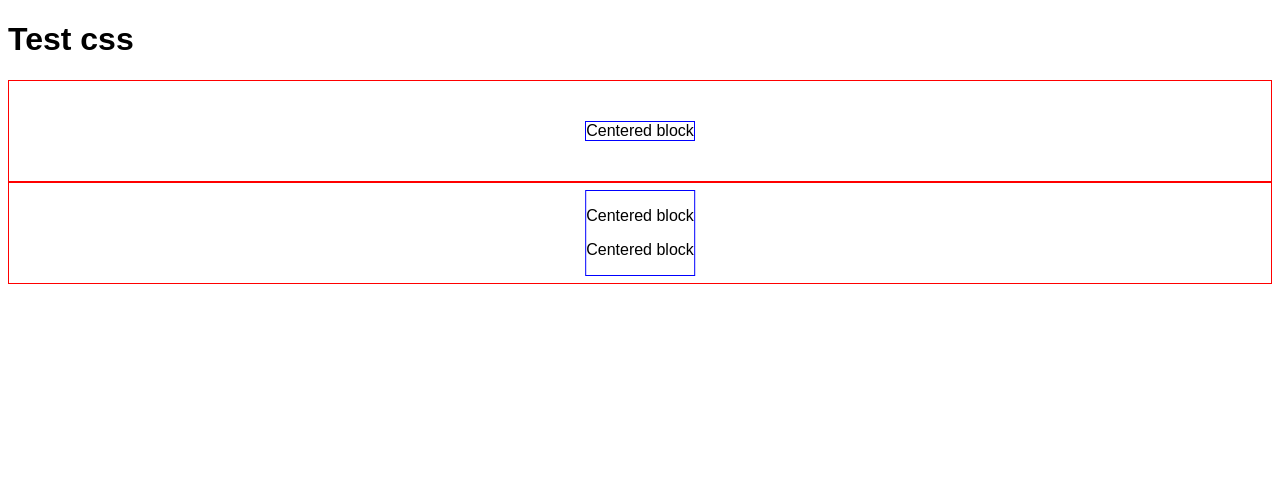
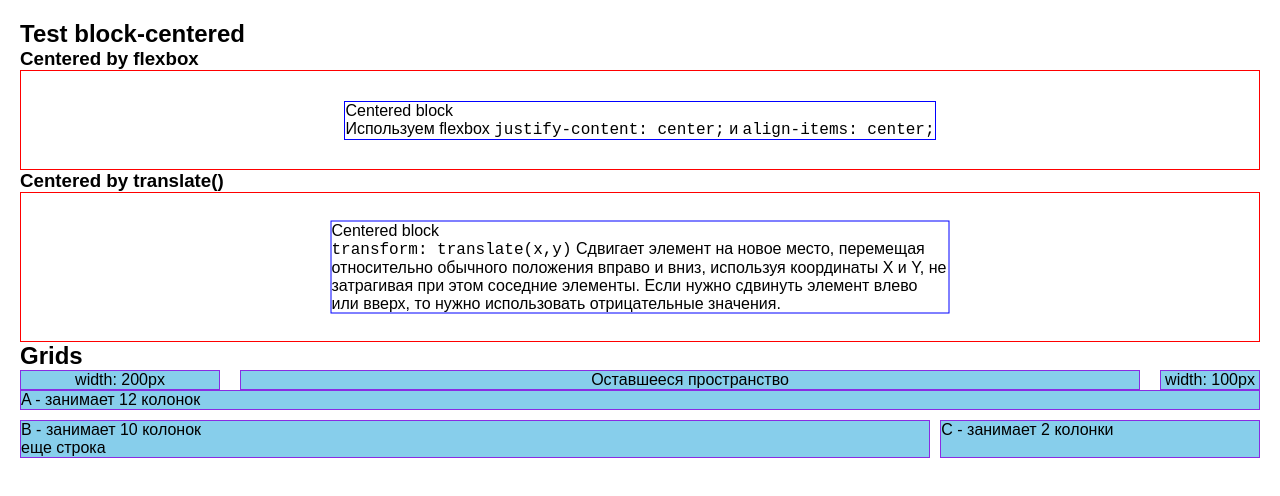
Before and after one commit to llampochka/js-practice, a plain HTML site: page css/index.html in a window 1280 px wide. Drawn offline with Linux system fonts and the light colour scheme.

Commit message:
add css grid example

```diff
--- /dev/null
+++ b/css/grid-main.css
@@ -0,0 +1,70 @@
+* {
+    margin: 0;
+    padding: 0;
+    /* Свойства width и height включают в себя значения padding и border, но не margin. */
+    box-sizing: border-box;
+}
+
+body {
+    font: 16px Arial, Helvetica, sans-serif;
+    display: grid;
+    grid-template-areas:
+    "header header"
+    "sidebar content"
+    "footer footer";
+    grid-template-rows: 80px 1fr 100px;
+    grid-template-columns: 150px auto;
+    height: 100vh;
+}
+
+/* Stack the layout on small devices/viewports. */
+@media all and (max-width: 575px) {
+  body {
+    height: auto;
+    grid-template-areas:
+      "header"
+      "content"
+      "sidebar"
+      "footer";
+    grid-template-rows: repeat(4, auto);
+    grid-template-columns: 1fr;
+ }
+}
+
+#header {
+    background-color: aquamarine;
+    grid-area: header;
+}
+
+#sidebar {
+    background-color: lightyellow;
+    grid-area: sidebar;
+}
+
+#content {
+    background-color: palevioletred;
+    grid-area: content;
+}
+
+#footer {
+    background-color: blueviolet;
+    grid-area: footer;
+}
+
+.posts {
+    display: grid;
+    grid-template-areas:
+    "post1 post2"
+    "post1 post3";
+    border: 1px solid red;
+}
+.post-1 {
+    grid-area: post1;
+    background-color:chartreuse
+}
+.post-2 {
+    grid-area: post2
+}
+.post-3 {
+    grid-area: post3
+}
--- a/css/index.html
+++ b/css/index.html
@@ -1,24 +1,51 @@
 <!DOCTYPE html>
 <!DOCTYPE HTML>
 <html>
+
 <head>
     <meta charset="utf-8">
     <link rel="stylesheet" href="styles.css">
 </head>
 
 <body>
-    <h1>Test css</h1>
+    <h2>Test block-centered</h2>
 
+    <h3>Centered by flexbox</h3>
     <div class="block-centered">
-        <div class="inner">Centered block</div>
+        <div class="inner">
+            Centered block<br>
+            Используем flexbox <code>justify-content: center;</code> и <code>align-items: center; </code>
+        </div>
     </div>
 
+    <h3>Centered by translate()</h3>
     <div class="block-centered-oldschool">
         <div class="inner">
             <p>Centered block</p>
-            <p>Centered block</p>
+            <p>
+                <code>transform: translate(x,y)</code>
+                Сдвигает элемент на новое место, перемещая относительно обычного положения вправо и вниз, используя
+                координаты X и Y, не затрагивая при этом соседние элементы. Если нужно сдвинуть элемент влево или вверх,
+                то нужно использовать отрицательные значения.
+            </p>
         </div>
     </div>
+
+    <h2>Grids</h2>
+
+    <div class="grid-container">
+        <div class="box-1"> width: 200px </div>
+        <div class="box-2"> Оставшееся пространство </div>
+        <div class="box-3"> width: 100px </div>
+    </div>
+
+    <div class="grid-container-areas">
+        <div class="box-1">A - занимает 12 колонок</div>
+        <div class="box-2">B - занимает 10 колонок<br> еще строка</div>
+        <div class="box-3">C - занимает 2 колонки</div>
+    </div>
+
+
 </body>
 
 </html>
--- a/css/styles.css
+++ b/css/styles.css
@@ -1,14 +1,22 @@
+* {
+    margin: 0;
+    padding: 0;
+    /* Свойства width и height включают в себя значения padding и border, но не margin. */
+    box-sizing: border-box;
+}
+
 body {
     font: 16px Arial, Helvetica, sans-serif;
+    padding: 20px;
 }
 
 .block-centered {
     border: 1px solid red;
     display: flex;
+    /* выравниванием элементов по основной оси */
     justify-content: center;
-    /* выравниванием элементов по основной оси */
+    /* выравниванием элементов по перпендикулярной оси */
     align-items: center;
-    /* выравниванием элементов по перпендикулярной оси */
     height: 100px;
 }
 
@@ -18,7 +26,7 @@ body {
 
 .block-centered-oldschool {
     border: 1px solid red;
-    height: 100px;
+    height: 150px;
     position: relative;
 }
 
@@ -29,3 +37,40 @@ body {
     left: 50%;
     transform: translate(-50%, -50%);
 }
+
+/* Grids */
+[class^="box-"] {
+    background-color: skyblue;
+    border: 1px solid blueviolet;
+}
+
+.grid-container {
+    display: grid;
+    gap: 20px;
+    grid-template-columns: 200px auto 100px;
+}
+
+.grid-container [class^="box-"] {
+    /* Размещаем контейнеры по центру */
+    display: grid;
+    place-items: center;
+}
+
+.grid-container-areas {
+    display: grid;
+    gap: 10px;
+    grid-template-areas:
+    "A A A A   A A A A   A A A A"
+    "B B B B   B B B B   B B C C"
+    "B B B B   B B B B   B B C C";
+}
+
+.grid-container-areas .box-1 {
+    grid-area: A;
+}
+.grid-container-areas .box-2 {
+    grid-area: B;
+}
+.grid-container-areas .box-3 {
+    grid-area: C;
+}
```
Also changed, not shown: css/grid-page.html (added, +38 -0 lines).
